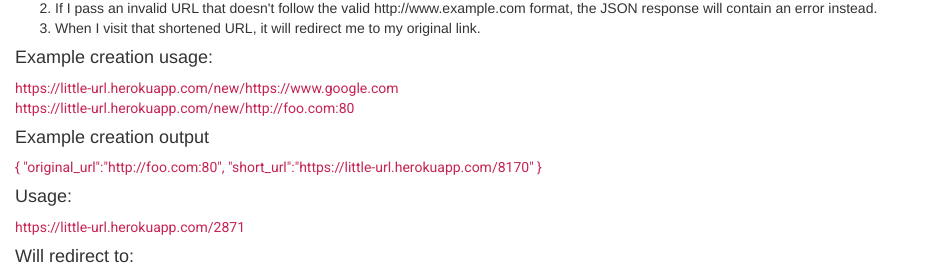
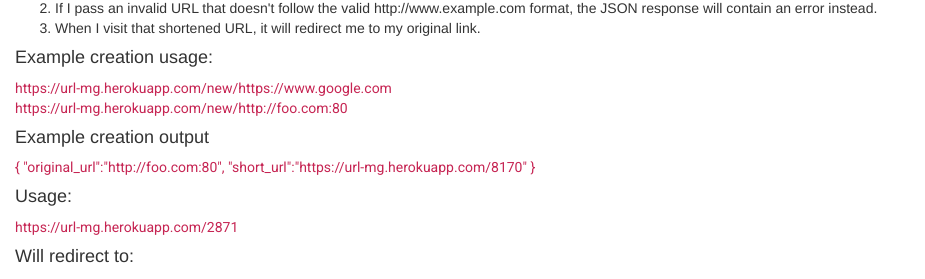
Before and after one commit to miga89/fcc-api-urlShortener, a website: page index.html in a window 1280 px wide. Shown: the part 402-681 px from the top of the page, without its empty margins (0-925 px from the left). Drawn offline with nearby package versions, Linux system fonts and the light colour scheme.

Commit message:
Updated links

```diff
--- a/index.html
+++ b/index.html
@@ -46,15 +46,15 @@
 </ol>
 <h4>Example creation usage:</h4>
 <p class="link">
-https://little-url.herokuapp.com/new/https://www.google.com<br>
-https://little-url.herokuapp.com/new/http://foo.com:80</p>
+https://url-mg.herokuapp.com/new/https://www.google.com<br>
+https://url-mg.herokuapp.com/new/http://foo.com:80</p>
 <h4>Example creation output</h4>
 <p class="link">
-{ "original_url":"http://foo.com:80", "short_url":"https://little-url.herokuapp.com/8170" }
+{ "original_url":"http://foo.com:80", "short_url":"https://url-mg.herokuapp.com/8170" }
 </p>
 <h4>Usage:</h4>
 <p class="link">
-https://little-url.herokuapp.com/2871
+https://url-mg.herokuapp.com/2871
 </p>
 <h4>Will redirect to:</h4>
 <p class="link">https://www.google.com/</p>
```
